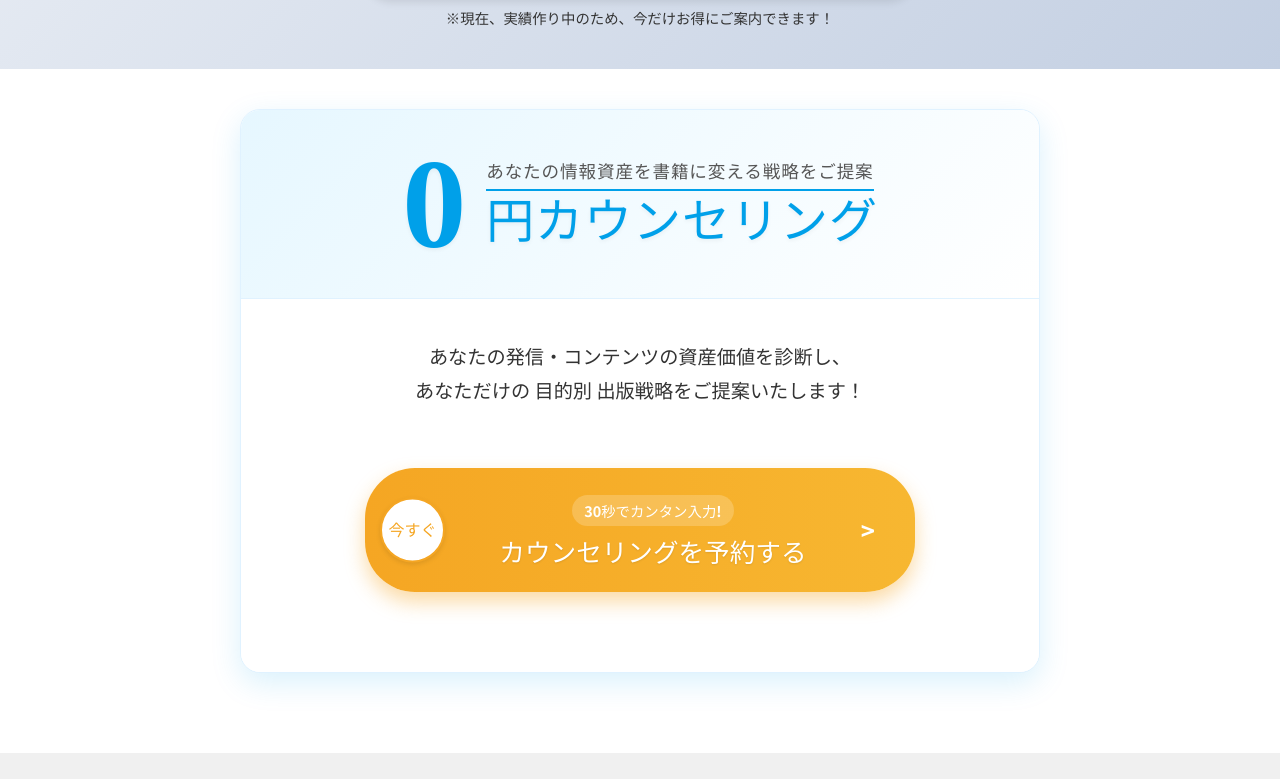
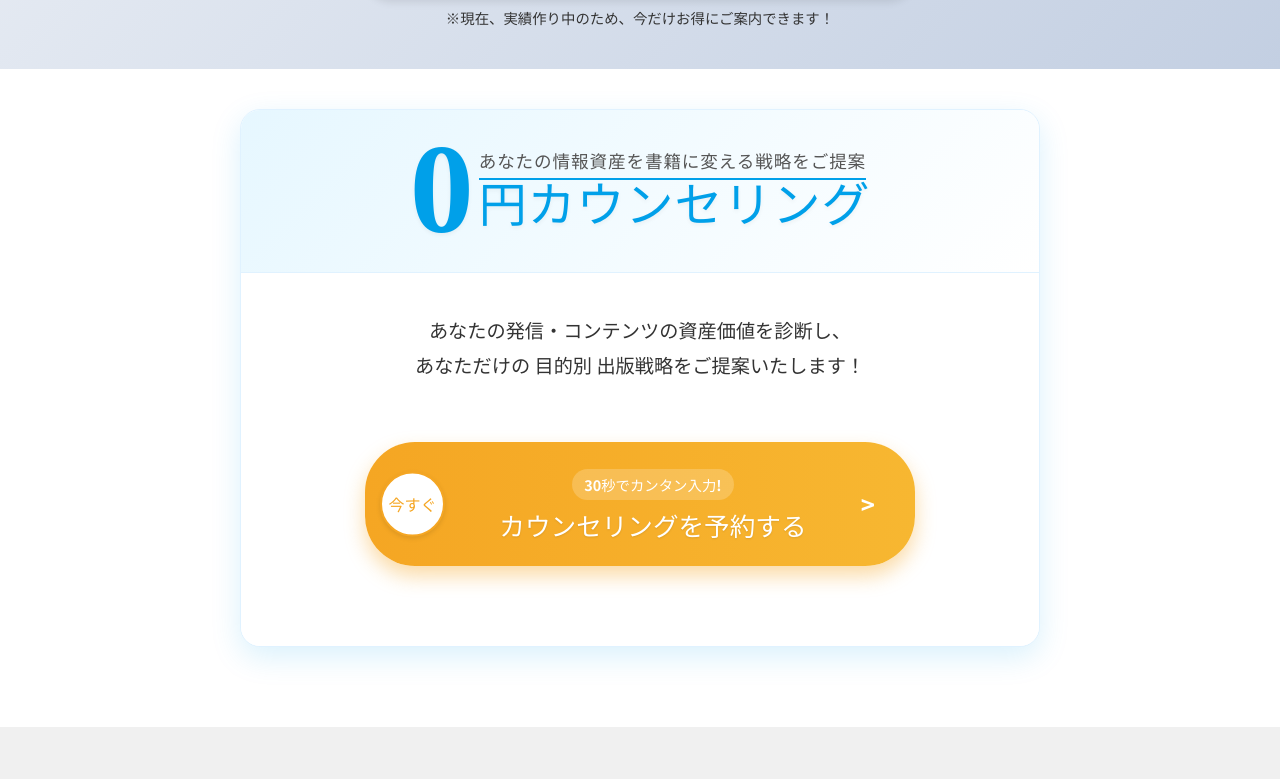
Before and after one commit to rikutoaimanga-max/Kindle-Publishing-Homepage, a React (Vite) app: page / in a window 1280 px wide. Shown: the part 741-1520 px from the top of the page. Built offline with nearby package versions, Linux system fonts and the light colour scheme.

Commit message:
Style: Tighten CTA header layout and center content vertically

```diff
--- a/src/components/CTA.jsx
+++ b/src/components/CTA.jsx
@@ -21,16 +21,17 @@ const CTA = () => {
                 display: 'flex',
                 alignItems: 'center',
                 justifyContent: 'center',
-                gap: '20px'
+                gap: '5px' // Reduced gap
             }}>
                 <div style={{
                     fontSize: 'clamp(6rem, 12vw, 8rem)',
                     fontWeight: '900',
                     color: 'var(--color-secondary)', // #00A0E9 Blue
                     textShadow: '0 2px 4px rgba(0,0,0,0.05)',
-                    lineHeight: '1',
+                    lineHeight: '0.8', // Tighter line height for better vertical alignment visual
                     fontFamily: 'var(--font-family-serif)', // Consistent serif for headings
-                    flexShrink: 0
+                    flexShrink: 0,
+                    transform: 'translateY(-2px)' // Fine-tune vertical position
                 }}>
                     0
                 </div>
@@ -61,7 +62,7 @@ const CTA = () => {
                         fontFamily: 'var(--font-family-serif)',
                         letterSpacing: '0.02em',
                         whiteSpace: 'nowrap',
-                        marginTop: '5px'
+                        marginTop: '0' // Removed top margin to bring closer
                     }}>
                         円カウンセリング
                     </div>
```
